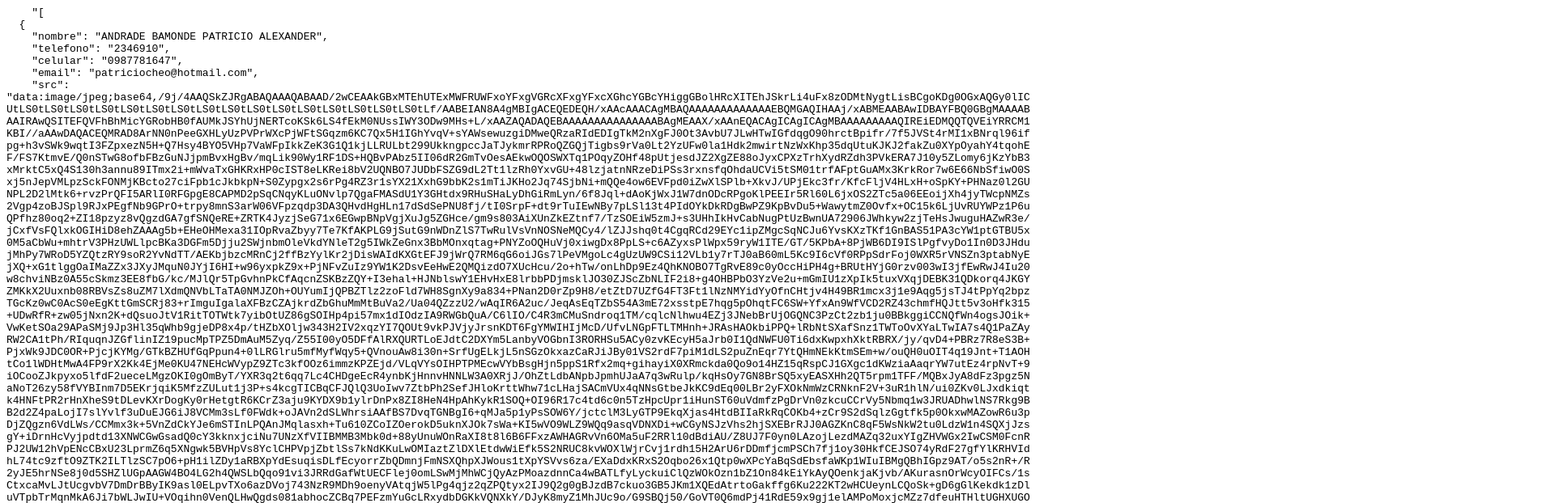
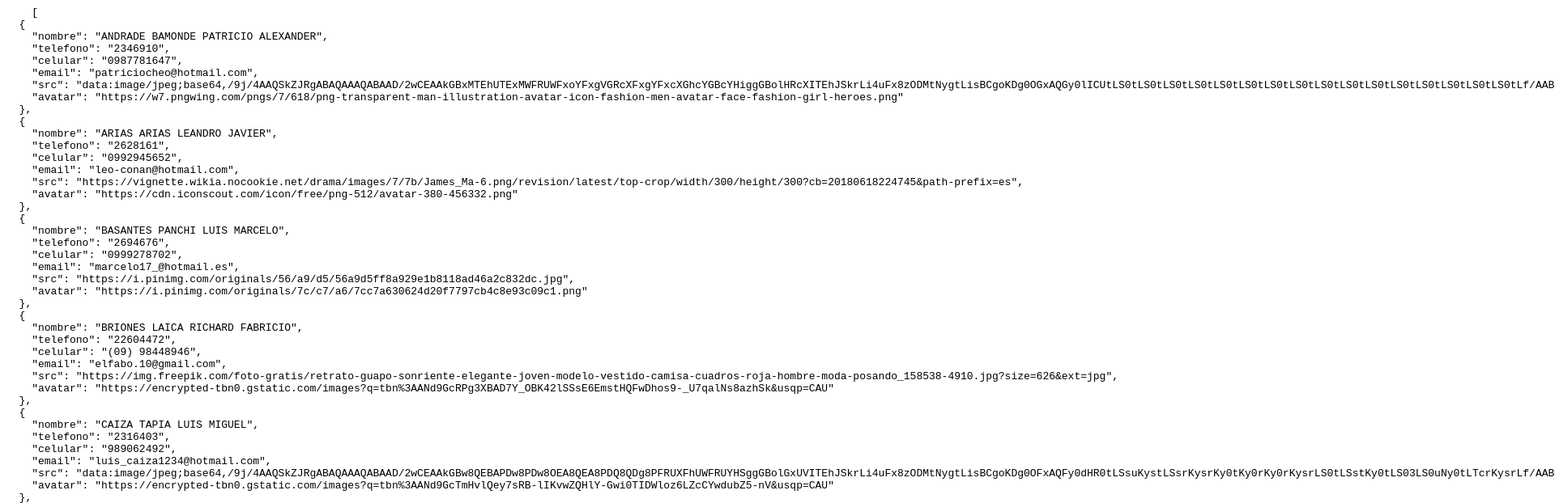
Before and after one commit to VeronicaPillajo/json, a plain HTML site: page index.html in a window 1280 px wide. Shown: the top 622 px of the page at 81% size, 1920 px wide, since content can reach past the window. Drawn offline with Linux system fonts and the light colour scheme.

Commit message:
Update index.html

```diff
--- a/index.html
+++ b/index.html
@@ -1,8 +1,8 @@
 <html>
   <head></head>
   <body>
-    <pre style="word-wrap: break-word; white-space: pre-wrap;">
-    "[
+    <pre>
+    [
   {
     "nombre": "ANDRADE BAMONDE PATRICIO ALEXANDER",
     "telefono": "2346910",
@@ -324,6 +324,6 @@
     "avatar": "https://png.pngtree.com/png-clipart/20190902/original/pngtree-cute-girl-avatar-element-icon-png-image_4393286.jpg"
   }
 ]
-"</pre>
+</pre>
   </body>
 </html>
```
